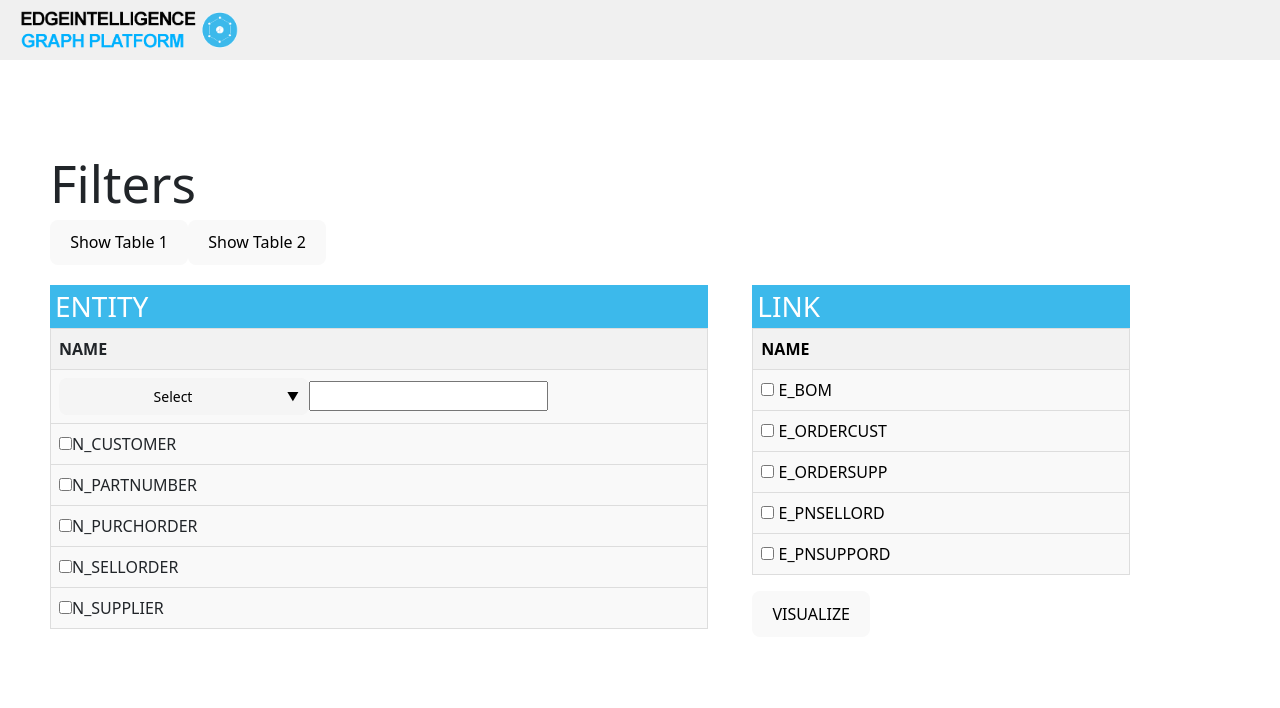
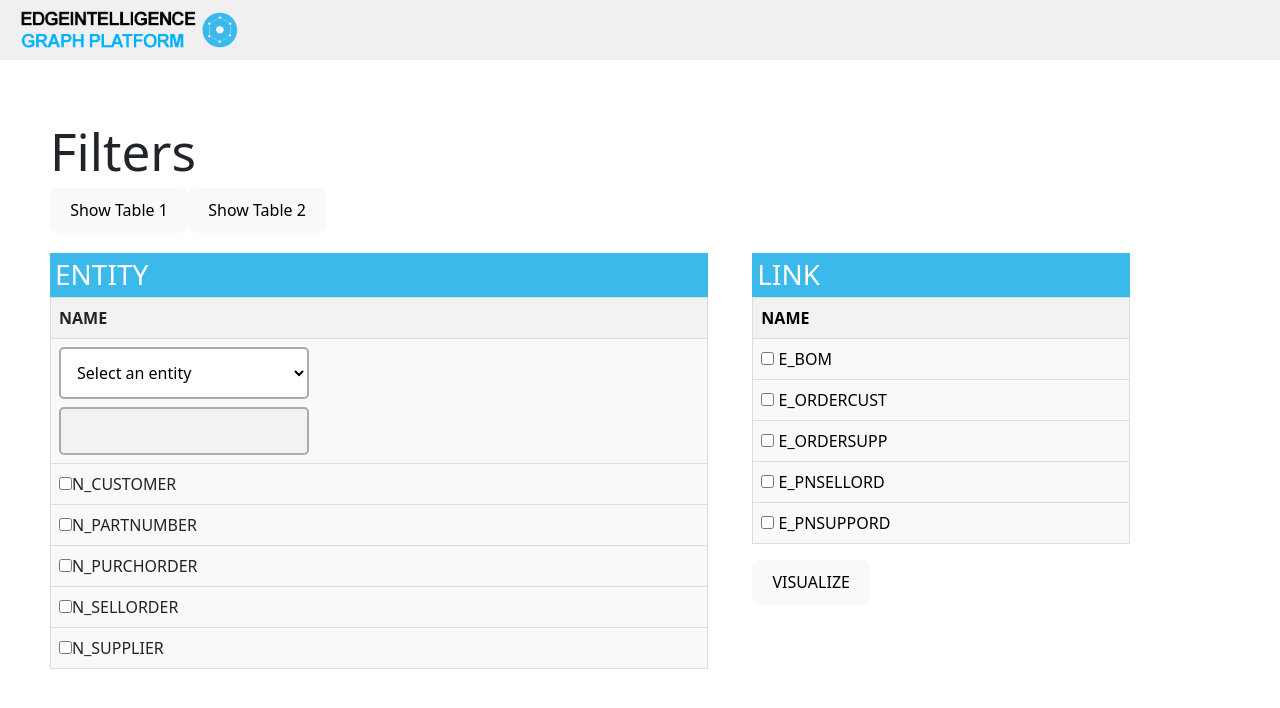
Before and after one commit to aamir910/3d-force-network-graph-, a React (Vite) app: page /visualize in a window 1280 px wide. Both pictures are taken after a click on the button "Show Table 2". Shown: the top 708 px of the page. Built offline with nearby package versions, Linux system fonts and the light colour scheme.

Commit message:
update to unique data there

```diff
--- a/src/components/visualize/ForceGraph3D.jsx
+++ b/src/components/visualize/ForceGraph3D.jsx
@@ -249,10 +249,7 @@ const Visualize_filteration = () => {
     setShowTable1(table === "table1");
   };
 
-  const demoData = [
-    { name: "Demo 1", type: "Type A" },
-    { name: "Demo 2", type: "Type B" },
-  ];
+  const [selectedEntity, setSelectedEntity] = useState('');
 
   console.log(inputData, "here is the input data");
   return (
@@ -367,38 +364,24 @@ const Visualize_filteration = () => {
                         <tbody>
                         <tr>
       <td>
-                              <div className="dropdown">
-                                <button className="dropbtn">Select</button>
-
-                                <div className="dropdown-content">
-                                  {Object.entries(entityHeaders).map(
-                                    ([filePath, headers], index) => {
+        <div className="custom-entity-dropdown">
+          <select
+            onChange={(e) => setSelectedEntity(e.target.value)}
+            value={selectedEntity}
+          >
+            <option value="" disabled>Select an entity</option>
+            {Object.entries(entityHeaders).map(([filePath]) => {
               if (uniqueData.length !== 0) {
                 return (
-                                          <>
-                                            <label>
-                                              <input
-                                                type="checkbox"
-                                                onChange={() =>
-                                                  handleEntityData_main(
-                                                    filePath
-                                                  )
-                                                }
-                                                checked={checkedEntityNames.includes(
-                                                  getEntityName(filePath)
-                                                )}
-                                                value={getEntityName(filePath)}
-                                              />
+                  <option key={filePath} value={getEntityName(filePath)}>
                     {getEntityName(filePath)}
-                                            </label>
-                                          </>
+                  </option>
                 );
               }
               return null;
-                                    }
-                                  )}
-                                </div>
-                                <input type="text" name="" id="" />
+            })}
+          </select>
+          <input type="text" />
         </div>
       </td>
     </tr>
--- a/src/components/visualize/Visualize_filteration.css
+++ b/src/components/visualize/Visualize_filteration.css
@@ -136,3 +136,41 @@
 .dropdown-content label:hover {
   background-color: #ddd;
 }
+
+.custom-entity-dropdown {
+  position: relative;
+  display: inline-block;
+  width: 250px; /* Adjust width as needed */
+}
+
+.custom-entity-dropdown select {
+  width: 100%;
+  padding: 12px;
+  border: 2px solid #aaa;
+  border-radius: 5px;
+  background-color: #fff;
+  cursor: pointer;
+  font-size: 16px;
+}
+
+.custom-entity-dropdown select:focus {
+  border-color: #007bff;
+  outline: none;
+}
+
+.custom-entity-dropdown input {
+  margin-top: 8px;
+  width: 100%;
+  padding: 10px;
+  border: 2px solid #aaa;
+  border-radius: 5px;
+  background-color: #f2f2f2;
+  font-size: 16px;
+  color: #333;
+
+}
+
+.custom-entity-dropdown input:focus {
+  border-color: #007bff;
+  outline: none;
+}
```
Lines whose indentation alone changed are shown as unchanged.
